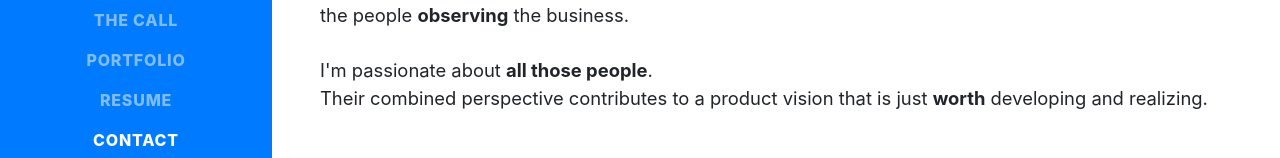
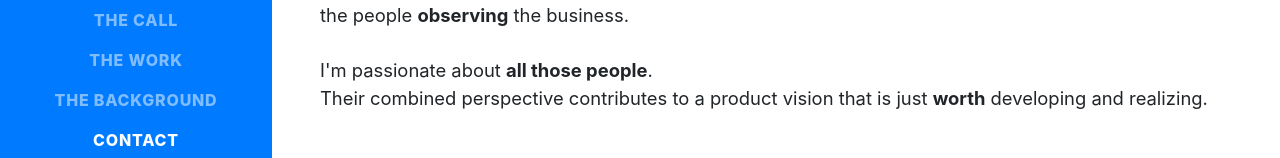
Before and after one commit to aautrey4/aautrey4.github.io, a website with bundled scripts: page index.html in a window 1280 px wide. Shown: the part 412-570 px from the top of the page. Built offline with nearby package versions, Linux system fonts and the light colour scheme; a web font is replaced by a local one.

Commit message:
Update index.html

```diff
--- a/index.html
+++ b/index.html
@@ -43,10 +43,10 @@
             <a class="nav-link js-scroll-trigger" href="#hi">The Call</a>
           </li>
           <li class="nav-item">
-            <a class="nav-link js-scroll-trigger" href="#portfolio">Portfolio</a>
+            <a class="nav-link js-scroll-trigger" href="#portfolio">The Work</a>
           </li>
           <li class="nav-item">
-            <a class="nav-link js-scroll-trigger" href="#resume">Resume</a>
+            <a class="nav-link js-scroll-trigger" href="#resume">The Background</a>
           </li>
           <li class="nav-item">
             <a class="nav-link js-scroll-trigger" href="#contact">Contact</a>
```
